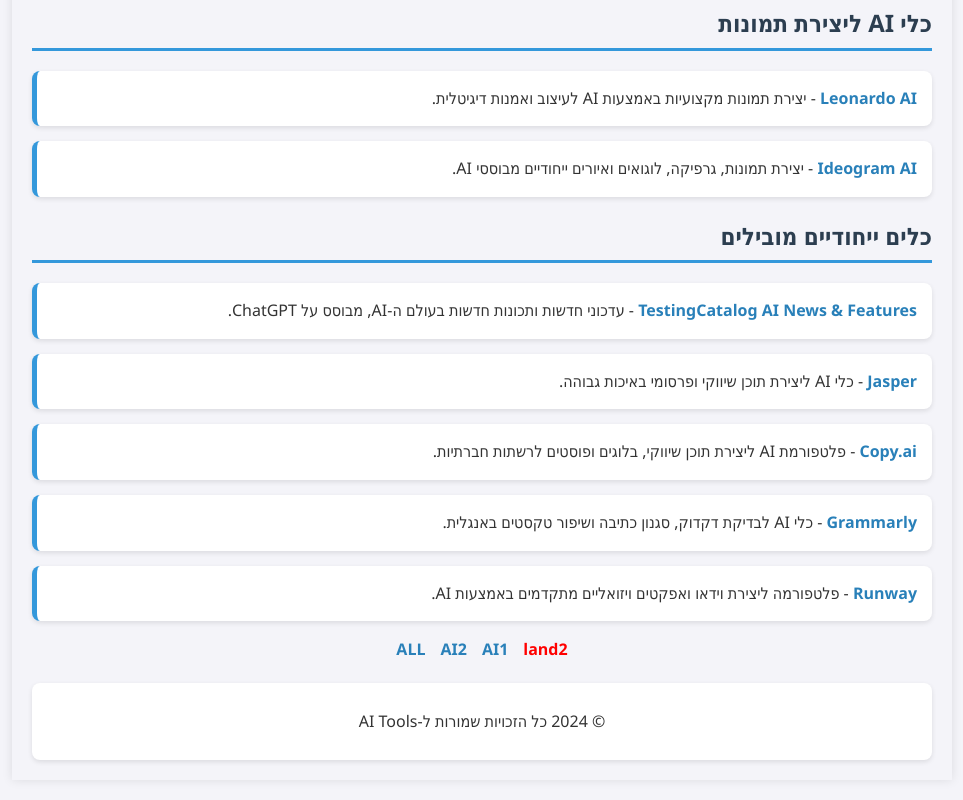
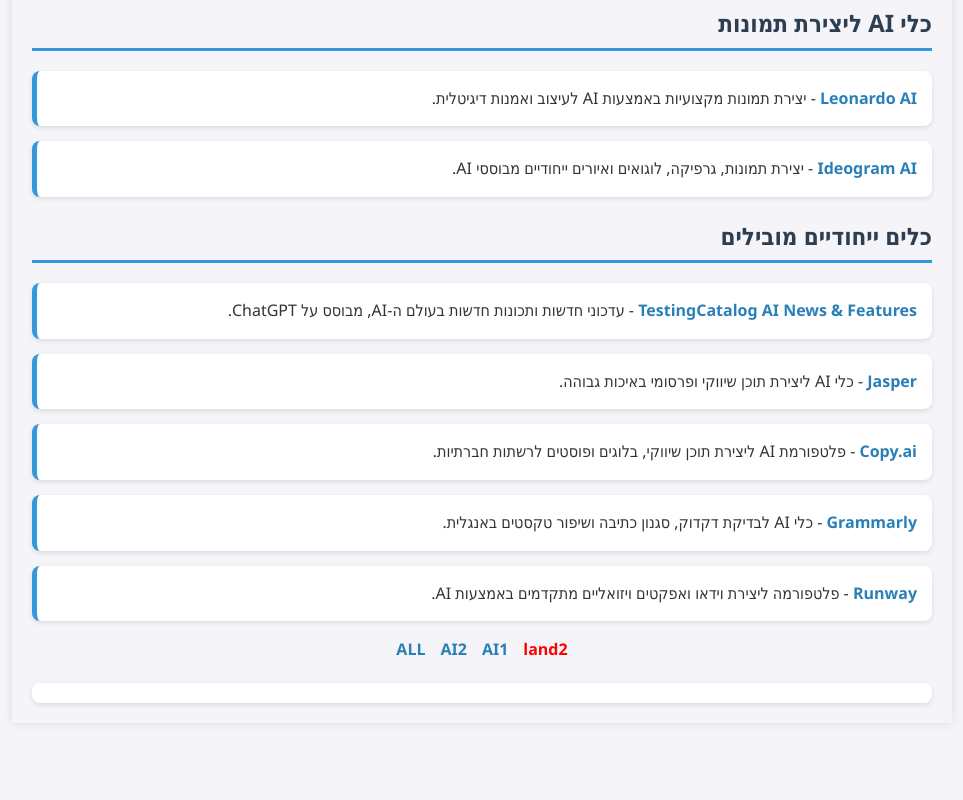
Before and after one commit to lanchi10/landing, a plain HTML site: page index.html in a window 1280 px wide. Shown: the part 1512-2312 px from the top of the page, without its empty margins (158-1121 px from the left). After the commit the page ends 2255 px from the top, so only its background shows below. Drawn offline with Linux system fonts and the light colour scheme.

Commit message:
Update index.html

```diff
--- a/index.html
+++ b/index.html
@@ -123,7 +123,7 @@
     </div>
 
     <footer>
-        <p>© 2024 כל הזכויות שמורות ל-AI Tools</p>
+
     </footer>
 </body>
 </html>
```
